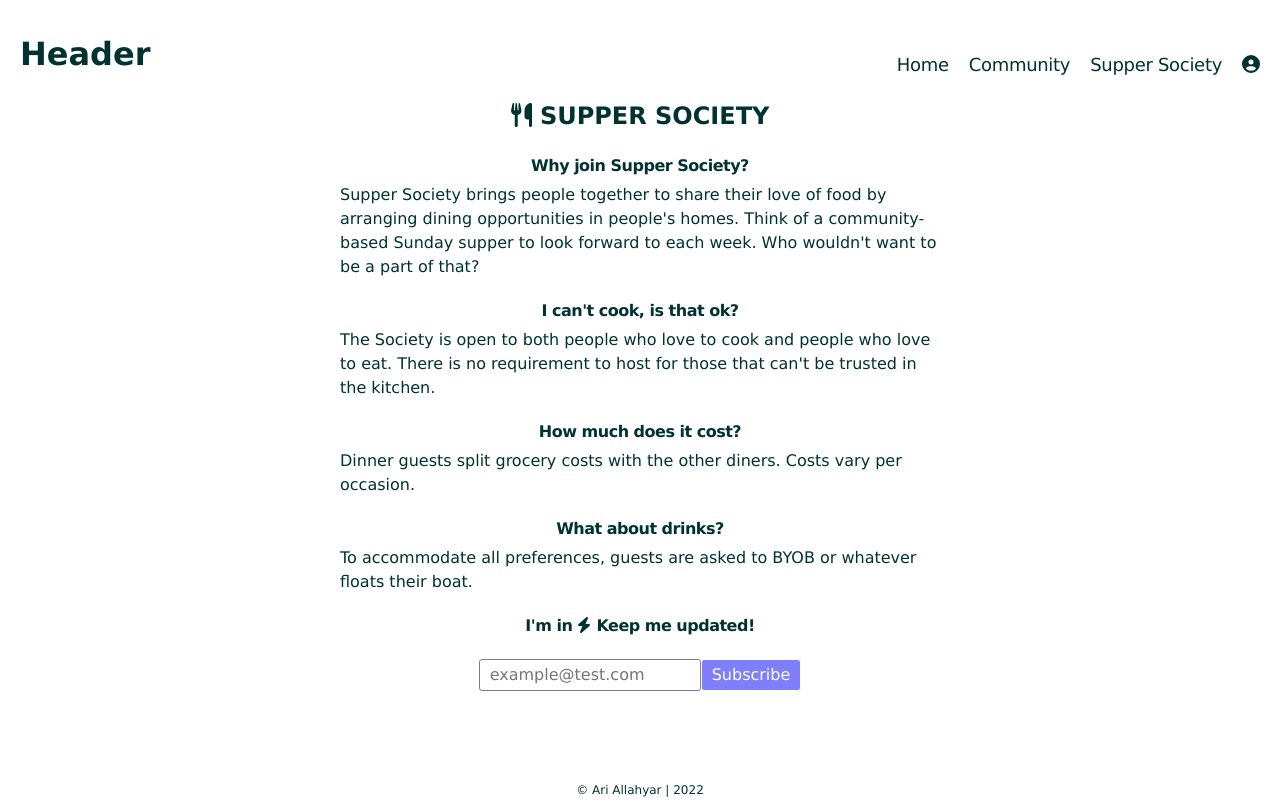
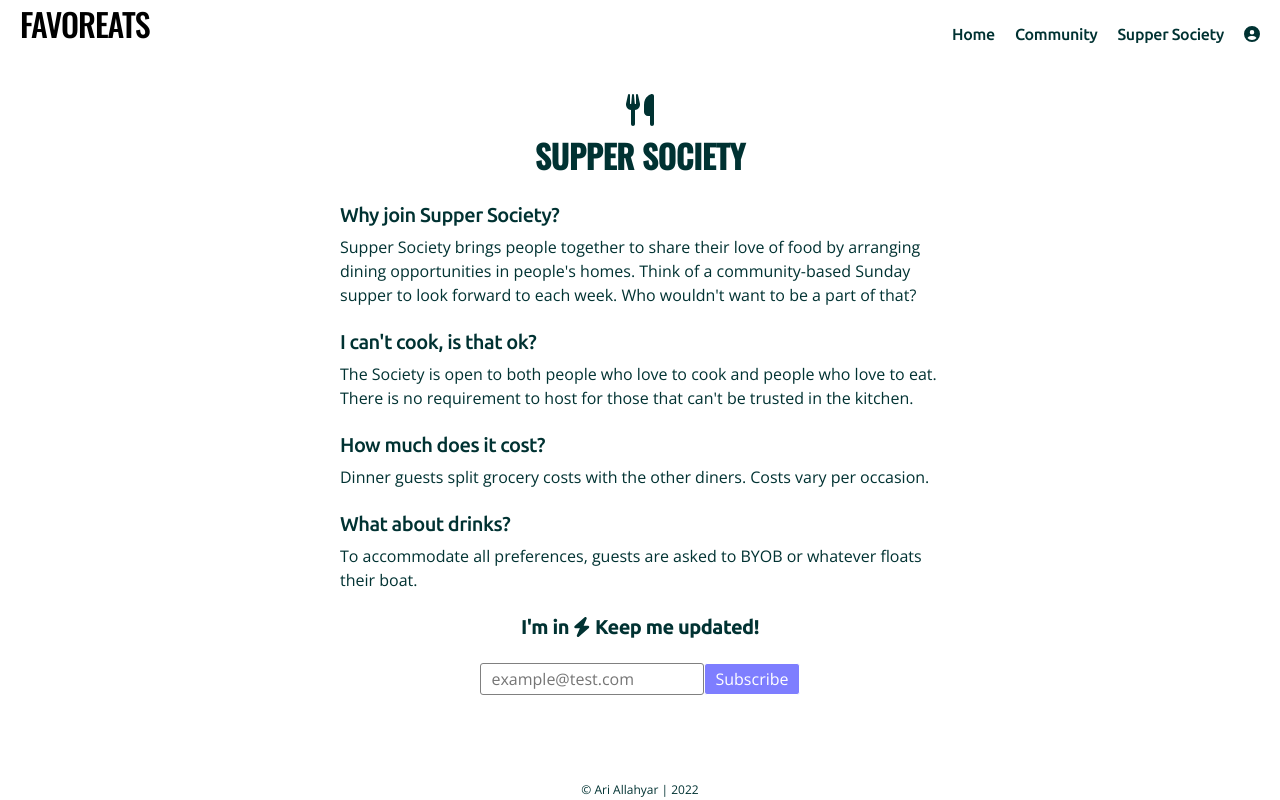
Before and after one commit to ariallahyar/final-front, a React (Create React App) app: page /society in a window 1280 px wide. Built offline with nearby package versions, Linux system fonts and the light colour scheme.

Commit message:
Styling for sidemenu, header, and font families

```diff
--- a/public/index.html
+++ b/public/index.html
@@ -2,7 +2,14 @@
 <html lang="en">
   <head>
     <meta charset="utf-8" />
+    <meta name="theme-color" content="#003232" />
     <meta name="viewport" content="width=device-width, initial-scale=1" />
+    <link rel="preconnect" href="https://fonts.googleapis.com" />
+    <link rel="preconnect" href="https://fonts.gstatic.com" crossorigin />
+    <link
+      href="https://fonts.googleapis.com/css2?family=Oswald:wght@500&family=Open+Sans:ital,wght@0,300;0,400;0,500;0,600;0,700;1,400&family=Ubuntu:ital,wght@0,300;0,400;0,500;0,700;1,400&display=swap"
+      rel="stylesheet"
+    />
     <link rel="icon" href="%PUBLIC_URL%/favicon.ico" />
     <title>Final Project</title>
   </head>
--- a/src/components/Layout.js
+++ b/src/components/Layout.js
@@ -1,42 +1,97 @@
 import React from "react";
-import { Outlet } from "react-router-dom";
-import { NavMobile, NavDesktop } from "./NavBar";
+import { Link, Outlet } from "react-router-dom";
+import { SideMenu } from "./SideMenu";
+import { profileCircleIcon } from "../assets/icons";
 import styled from "styled-components";
 
-const Header = styled.header`
-  margin: 10px 0;
+const DesktopHeader = styled.header(
+  ({ theme }) => `
+  margin-bottom: 10px;
   display: grid;
   grid-template-columns: 1fr 1fr;
-  align-items: flex-end;
+  width: 100%;
 
   h1 {
-    padding: 0;
-    margin: 0;
-    color: rgb(0, 50, 50);
+    font-family: ${theme.fontFamily.title};
+    letter-spacing: -1.0px;
+    font-weight: 400;
   }
-`;
 
-const Footer = styled.footer`
+  nav {
+    box-sizing: border-box;
+    display: flex;
+    justify-content: flex-end;
+    align-items: flex-end;
+    gap: 20px;
+  }
+
+  a {
+    color: ${theme.colors.primary};
+    font-family: ${theme.fontFamily.primary};
+    font-size: ${theme.fontSizes.default};
+    font-weight: 500;
+    letter-spacing: -0.3px;
+    padding-bottom: 2px;
+  }
+`
+);
+
+const MobileHeader = styled.header(
+  ({ theme }) => `
+  color: white;
+  background-color: ${theme.colors.primary};
+  margin-bottom: 20px;
+  display: grid;
+  grid-template-columns: 1fr 1fr;
+  width: 100%;
+  height: 60px;
+
+  h1 {
+    font-family: ${theme.fontFamily.title};
+  }
+
+  nav {
+    display: flex;
+    justify-content: flex-end;
+  }
+  `
+);
+
+const Footer = styled.footer(
+  ({ theme }) => `
   position: fixed;
-  font-size: 12px;
   left: 0;
   bottom: 0;
   width: 100%;
   height: 20px;
-  color: rgb(0, 50, 50);
+  font-size: ${theme.fontSizes.tiny};
+  color: ${theme.colors.primary};
   background-color: white;
   display: flex;
   justify-content: center;
   align-items: center;
-`;
+`
+);
 
 const Layout = ({ isMobile }) => {
   return (
     <>
-      <Header>
-        <h1>Header</h1>
-        {isMobile ? <NavMobile /> : <NavDesktop />}
-      </Header>
+      {isMobile ? (
+        <MobileHeader>
+          <h1>FAVOREATS</h1>
+          <SideMenu />
+        </MobileHeader>
+      ) : (
+        <DesktopHeader>
+          <h1>FAVOREATS</h1>
+          <nav>
+            <Link to="/">Home</Link>
+            <Link to="/community">Community</Link>
+            <Link to="/society">Supper Society</Link>
+            <Link to="/profile">{profileCircleIcon}</Link>
+          </nav>
+        </DesktopHeader>
+      )}
       <main>
         <Outlet />
       </main>
--- a/src/components/Recommend.js
+++ b/src/components/Recommend.js
@@ -9,7 +9,7 @@ const Recommend = ({ setRecommendations }) => {
   const [city, setCity] = useState("");
   const [comment, setComment] = useState("");
   const [website, setWebsite] = useState("");
-  const [didSubmit, setDidSubmit] = useState(true);
+  const [didSubmit, setDidSubmit] = useState(false);
 
   const token = localStorage.getItem("Token");
   const user_id = localStorage.getItem("ID");
--- a/src/components/NavBar.js
+++ b/src/components/SideMenu.js
@@ -1,27 +1,26 @@
 import React, { useState } from "react";
 import { Link } from "react-router-dom";
-import { profileCircleIcon } from "../assets/icons";
 import styled from "styled-components";
 
-const Hamburger = styled.button(({ theme, isOpen }) =>`
+const Hamburger = styled.button(
+  ({ theme, isOpen }) => `
   display: flex;
-  justify-self: flex-end;
   flex-direction: column;
   justify-content: space-around;
   width: 32px;
-  height: 32px;
+  height: 36px;
   background: transparent;
   border: none;
-  padding: 0;
+  padding: 0 0 6px 0;
   z-index: 10;
   position: ${isOpen ? "fixed" : "null"};
   right: ${isOpen ? "20px" : "null"};
 
   div {
     width: 32px;
-    height: 4px;
-    background: ${isOpen ? theme.colors.backgroundSecondary : theme.colors.backgroundPrimary};
-    border-radius: 10px;
+    height: 3px;
+    background: ${isOpen ? theme.colors.backgroundSecondary : theme.colors.backgroundSecondary};
+    border-radius: 1.5px;
     transition: all 0.2s linear;
     position: relative;
     transform-origin: 1px;
@@ -39,9 +38,11 @@ const Hamburger = styled.button(({ theme, isOpen }) =>`
       transform: ${isOpen ? "rotate(-45deg)" : "rotate(0)"};
     }
   }
-`);
+`
+);
 
-const Menu = styled.nav(({ theme, isOpen }) => `
+const Menu = styled.li(
+  ({ theme, isOpen }) => `
   box-sizing: border-box;
   display: flex;
   flex-direction: column;
@@ -58,19 +59,18 @@ const Menu = styled.nav(({ theme, isOpen }) => `
   height: 100vh;
 
   a {
-    color: inherit;
-    font-size: 22px;
+    font-size: ${theme.fontSizes.large};
     margin: 10px 0;
   }
 `
 );
 
-export const NavMobile = () => {
+export const SideMenu = () => {
   const [isOpen, setIsOpen] = useState(false);
   const toggle = () => setIsOpen(!isOpen);
 
   return (
-    <>
+    <nav>
       <Hamburger isOpen={isOpen} onClick={toggle}>
         <div></div>
         <div></div>
@@ -78,41 +78,12 @@ export const NavMobile = () => {
       </Hamburger>
       {isOpen && (
         <Menu isOpen={isOpen} onClick={toggle}>
-          <Link to="/">Home</Link>
+          <Link to="/">Discover</Link>
           <Link to="/community">Community</Link>
           <Link to="/society">Supper Society</Link>
           <Link to="/profile">Profile</Link>
         </Menu>
       )}
-    </>
+    </nav>
   );
 };
-
-const Navbar = styled.nav(({ theme }) =>`
-  display: flex;
-  justify-content: flex-end;
-  gap: 20px;
-
-  a {
-    font-size: 18px;
-    letter-spacing: -0.3px;
-    color: ${theme.colors.primary};
-
-    @media (min-width: 768px) {
-      &:hover {
-        text-decoration: underline;
-      }
-    }
-  }
-`);
-
-export const NavDesktop = () => {
-  return (
-    <Navbar>
-      <Link to="/">Home</Link>
-      <Link to="/community">Community</Link>
-      <Link to="/society">Supper Society</Link>
-      <Link to="/profile">{profileCircleIcon}</Link>
-    </Navbar>
-  );
-};
--- a/src/components/SupperSocietyPage.js
+++ b/src/components/SupperSocietyPage.js
@@ -4,25 +4,39 @@ import { subscribe } from "../api/subscriber";
 import { utensilsIcon, boltIcon, awardIcon } from "../assets/icons";
 import { SubmitButton } from "./Button";
 
-const Section = styled.section(({ theme }) => `
+const Section = styled.section(
+  ({ theme }) => `
   color: ${theme.colors.primary};
   max-width: 600px;
-  margin: 0 auto;
-  text-align: center;
+  margin: 36px auto 60px auto;
+  display: flex;
+  flex-direction: column;
 
-  h2 {
-    margin-top: 20px;
+  h2, i {
+    align-self: center;
+    font-weight: 700;
+    font-size: 32px;
+    font-family: ${theme.fontFamily.title};
     text-transform: uppercase;
   }
 
   h3 {
-    font-size: 16px;
+    font-size: ${theme.fontSizes.large};
     letter-spacing: -0.5px;
     margin: 20px 0 5px 0;
   }
 
   p {
     text-align: left;
+  }
+
+  form {
+    align-self: center;
+    text-align: center;
+
+    h3 {
+      font-weight: bolder;
+    }
   }
 `
 );
@@ -45,7 +59,8 @@ const SupperSocietyPage = () => {
 
   return (
     <Section>
-      <h2>{utensilsIcon} Supper Society</h2>
+      <i>{utensilsIcon}</i>
+      <h2>Supper Society</h2>
       <h3>Why join Supper Society?</h3>
       <p>
         Supper Society brings people together to share their love of food by arranging dining
--- a/src/globalStyles.js
+++ b/src/globalStyles.js
@@ -3,21 +3,29 @@ import { createGlobalStyle } from "styled-components";
 export const GlobalStyle = createGlobalStyle(
   ({ theme }) => `
   * {
-  box-sizing: border-box;
+    box-sizing: border-box;
+    font-family: ${theme.fontFamily.bodyText}
   }
 
   body {
     margin: 0 auto;
-    padding: 20px;
     max-width: 1800px;
-    font-family: ${theme.fontFamily.primary};
     line-height: 1.5;
     -webkit-font-smoothing: antialiased;
     -moz-osx-font-smoothing: grayscale;
   }
 
+  main, header {
+    padding: 0 20px;
+  }
+
   h1, h2, h3, h4, p, a, button {
     margin: 0;
+  }
+
+  h2, h3, h4 {
+    font-family: ${theme.fontFamily.primary};
+    font-weight: 500;
   }
 
   a {
--- a/src/themes.js
+++ b/src/themes.js
@@ -20,6 +20,8 @@ export const base = {
     large: "20px",
   },
   fontFamily: {
-    primary: "Verdana, Geneva, Tahoma, sans-serif",
+    title: "Oswald, sans-serif",
+    primary: "Ubuntu, sans-serif",
+    bodyText: "Open sans, sans-serif",
   },
 };
```
